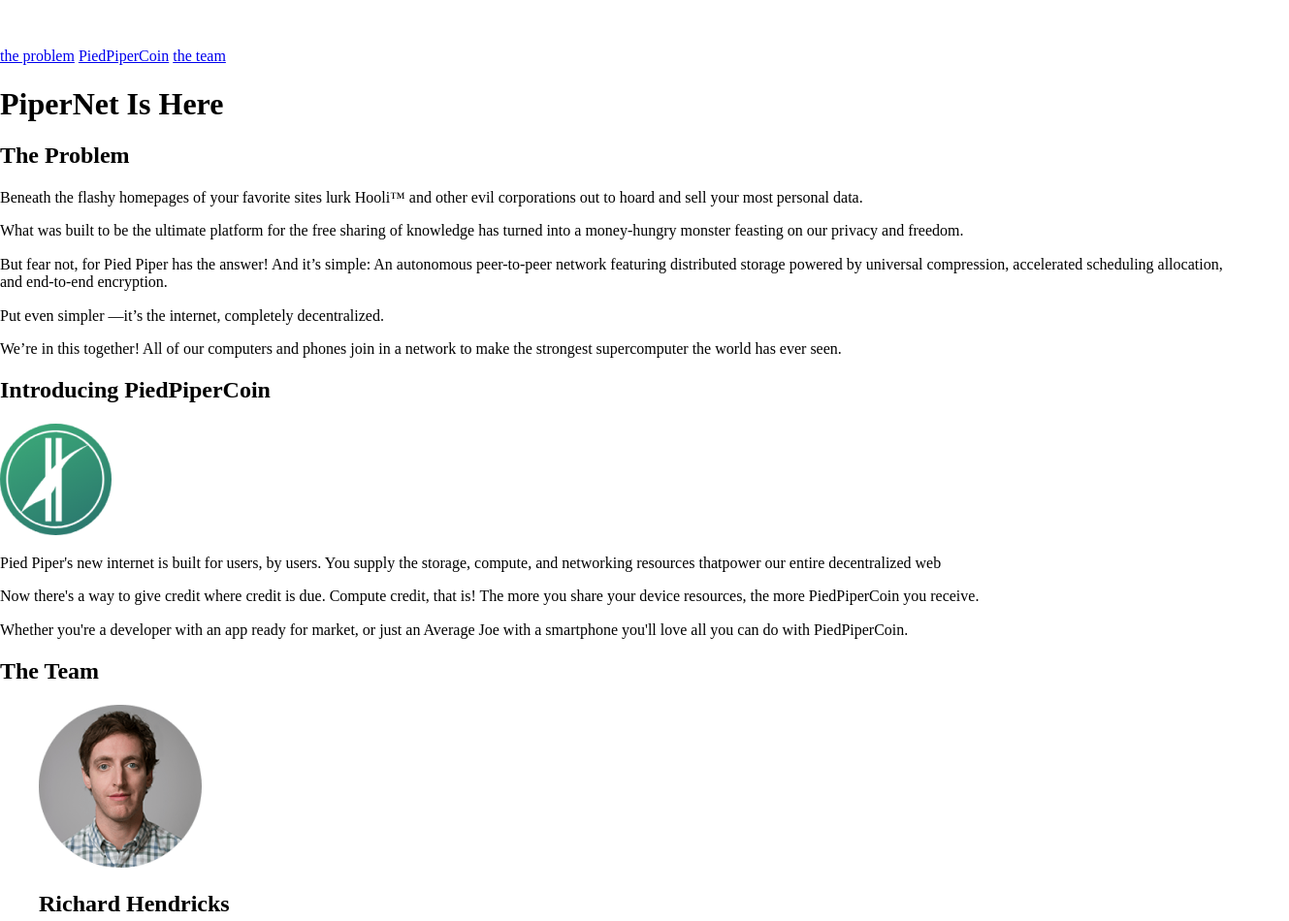
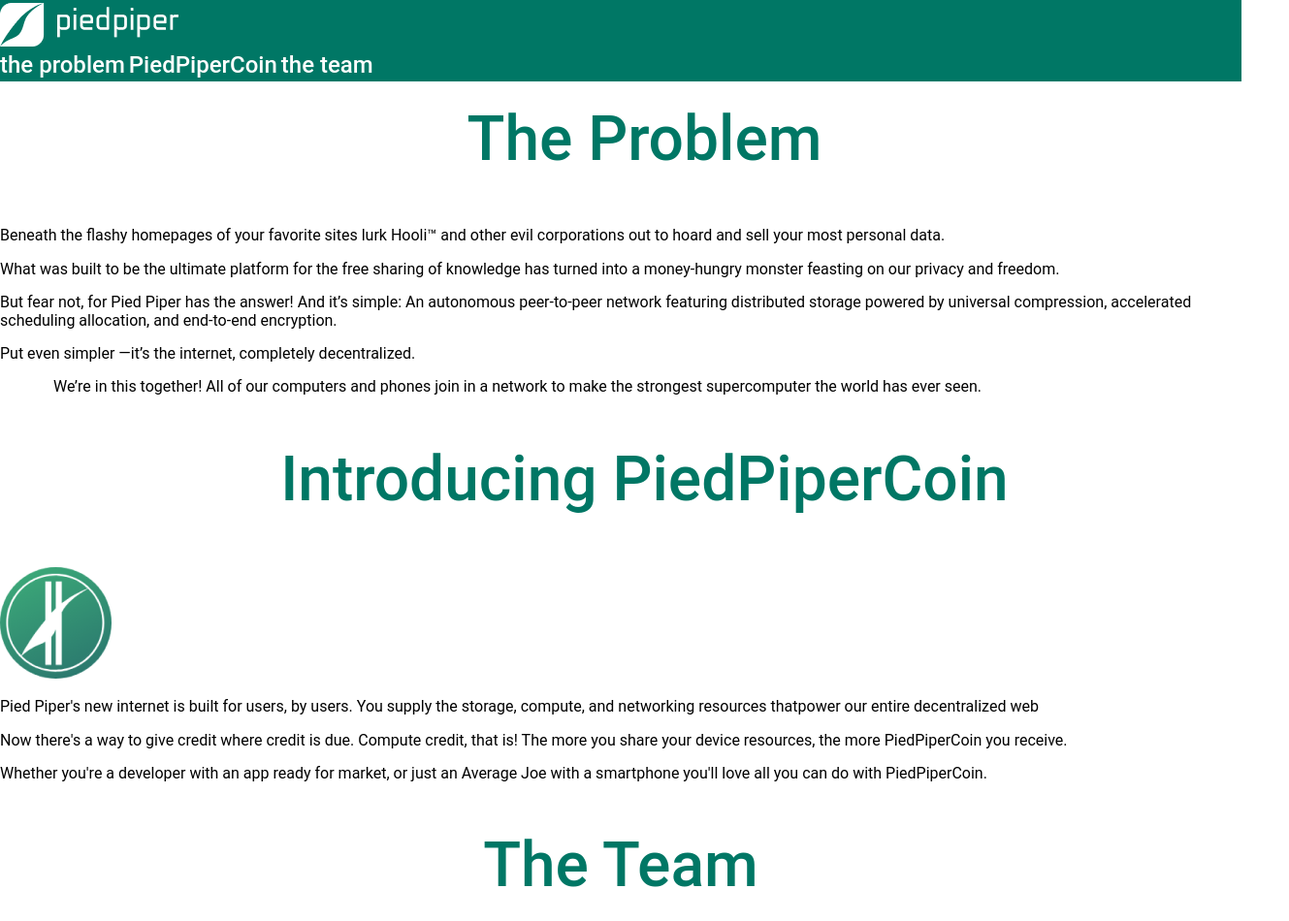
Before and after one commit to twers1/FigmaLayout.io, a plain HTML site: page index.html in a window 1280 px wide. Shown: the top 950 px of the page at 97% size, 1329 px wide, since content can reach past the window. Drawn offline with Linux system fonts and the light colour scheme.

Commit message:
git commit -am

```diff
--- a/css/style.css
+++ b/css/style.css
@@ -0,0 +1,99 @@
+body {
+    margin: 0 px auto;
+    font-family: Roboto, sans-serif;
+}
+
+h1,
+h3,
+h4 {
+    margin: 0;
+}
+
+.titles {
+    margin-top: 48px;
+    color: #007765;
+    font-style: normal;
+    font-weight: 500;
+    font-size: 64px;
+    line-height: 75px;
+    text-align: center;
+}
+
+.main_contanier {
+    margin-left: auto;
+    margin-right: auto;
+    padding-left: 55px;
+    padding-right: 55px;
+    width: 100%;
+    max-width: 1219px;
+}
+
+.site_header {
+    width: 100%;
+    background-color: #007765;
+    height: 84px;
+    display: flex;
+    align-items: center;
+    position: fixed;
+    top: 0;
+    z-index: 21;
+}
+
+.navigation_contanier {
+    height: 100%;
+    display: flex;
+    align-items: center;
+    justify-content: space-between;
+}
+
+.logo {}
+
+.link {
+    font-weight: 500;
+    font-size: 24px;
+    line-height: 28px;
+    text-decoration: none;
+    color: #fff;
+}
+
+.section_1 {
+    background-color: url(img/background.png) center no-repeat;
+}
+
+.main_contanier {}
+
+.main_title {}
+
+.section_2 {}
+
+.titles {}
+
+.text_section_2 {}
+
+.span {}
+
+.section_3 {}
+
+.message {}
+
+.section_4 {}
+
+.text_section_4 {}
+
+.section_5 {}
+
+.team {}
+
+.figure {}
+
+.img {}
+
+.foto {}
+
+.name {}
+
+.footer {}
+
+.text_footer {}
+
+.text {}
--- a/index.html
+++ b/index.html
@@ -26,10 +26,11 @@
         </div>
     </header>
     <section class="section_1" id="Header_cite">
-        <div class="main_contanier">
+        <div class="main_container">
             <h1 class="main_title">PiperNet Is Here</h1>
         </div>
     </section>
+
     <section class="section_2" id="TheProblem">
         <div class="main_contanier">
             <h2 class="titles">The Problem</h2>
```
Also changed, not shown: img/background.png (added).
